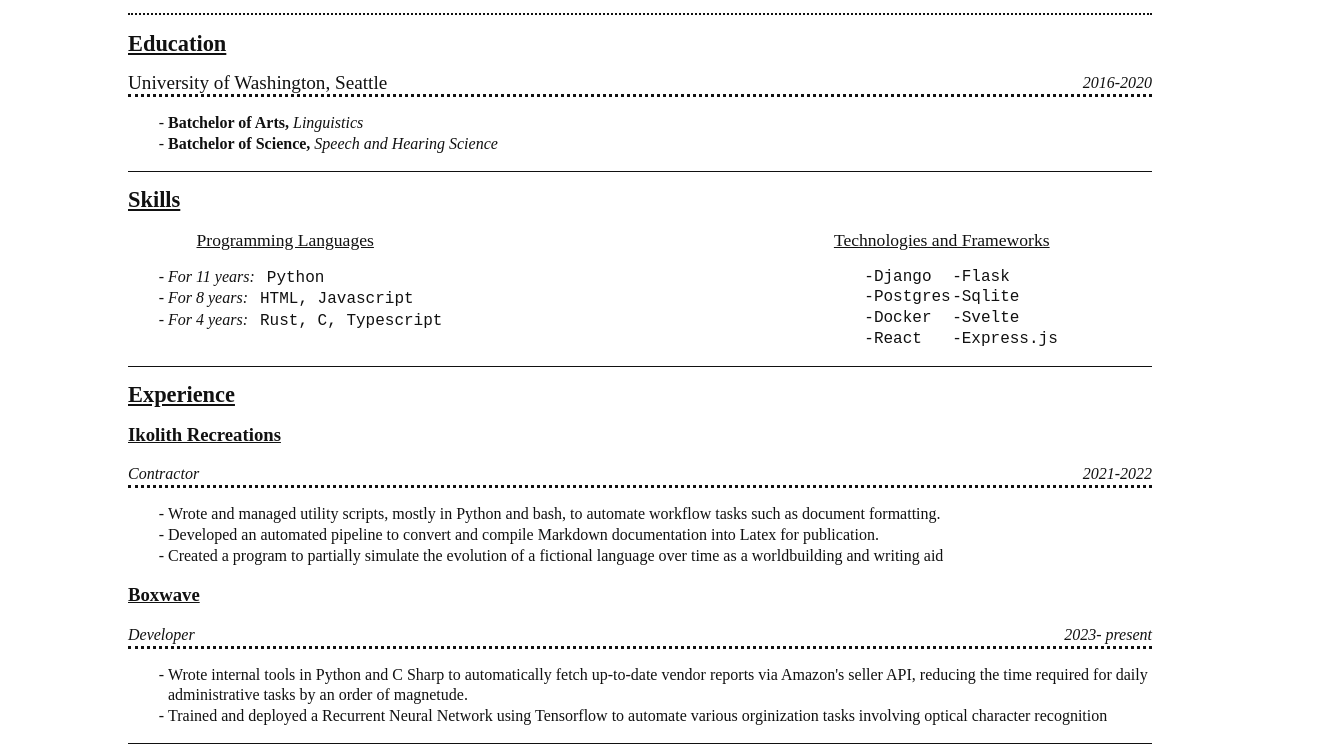
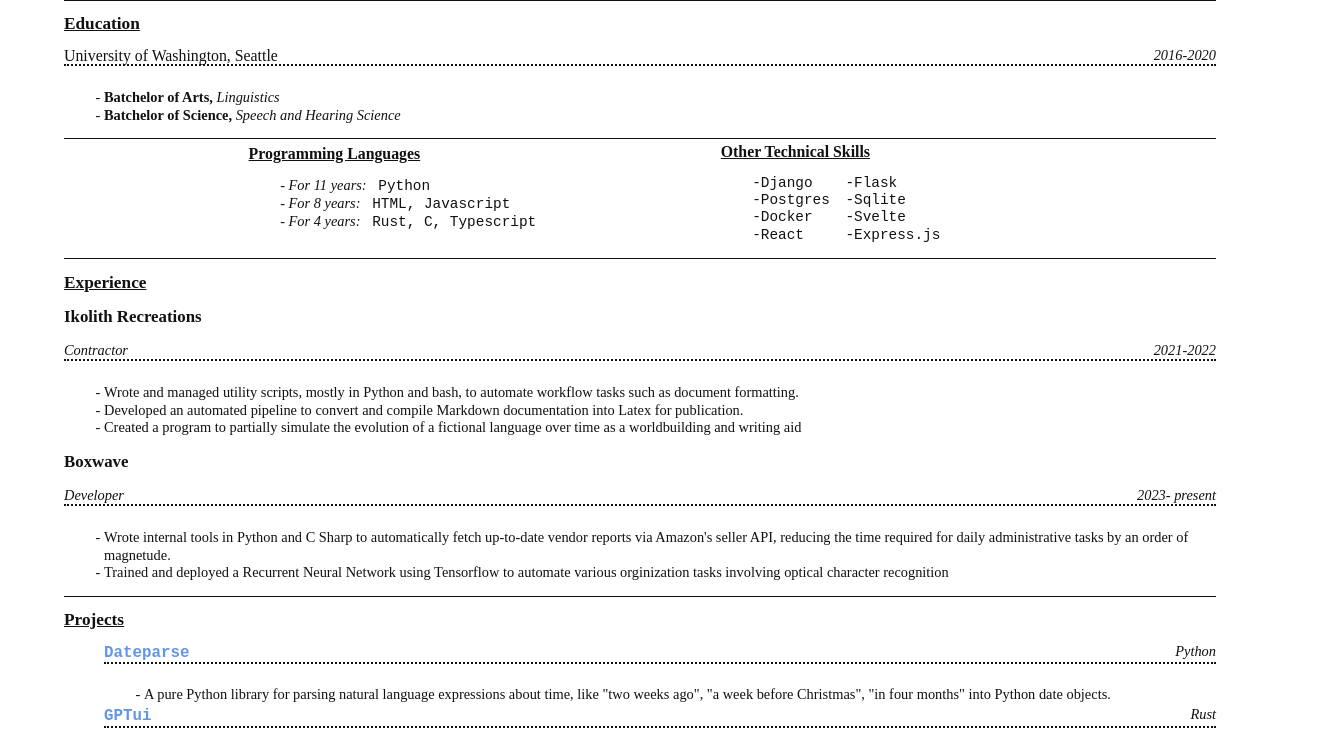
Before and after one commit to keagud/Resume, a website: page html/output_pdf.html in a window 1280 px wide. Shown: the part 104-851 px from the top of the page, 1327 px wide, since content can reach past the window. Drawn offline with Linux system fonts and the light colour scheme; a web font is replaced by a local one.

Commit message:
pdf generation

```diff
--- a/html/output_pdf.html
+++ b/html/output_pdf.html
@@ -19,11 +19,11 @@
 
 body {
   font-family: "IBM Plex Sans";
-  margin-left: 10%;
-  margin-right: 10%;
+  margin-left: 5%;
+  margin-right: 5%;
   color: #111;
-  line-height: 1.3em;
-  font-size: 1em;
+  line-height: 1.2em;
+  font-size: 0.9em;
 }
 .container {
   display: flex;
@@ -40,7 +40,7 @@
 .resume-header {
   display: flex;
   justify-content: space-around;
-  border-bottom: dotted 2px;
+  border-bottom: solid 2px;
   padding-bottom: 1em;
 }
 
@@ -67,7 +67,7 @@
 
 .section-title {
   text-decoration: underline;
-  font-size: 1.4em;
+  font-size: 1.2em;
 }
 .personal-links {
   display: flex;
@@ -90,7 +90,8 @@
 
 .skills-container {
   display: flex;
-  justify-content: space-between;
+  justify-content: space-evenly;
+  align-content: start;
   padding-right: 10%;
   flex-direction: row;
 }
@@ -99,6 +100,7 @@
 #skills-section-other-tech ul {
   display: grid;
   grid-template-columns: 50% 50%;
+  column-gap: 10%;
   /* column-count: 2; */
   list-style-type: "-";
 }
@@ -124,14 +126,9 @@
 #section-nav-bar {
   display: none;
 }
+
 .section-nav-bar-link {
   display: hidden;
-  display: inline-block;
-  padding: 0 1em;
-  margin-bottom: 1.3em;
-}
-.past-job-company {
-  text-decoration: underline;
 }
 .past-job-title {
   font-style: italic;
@@ -140,20 +137,21 @@
   border-bottom: solid 0.1em;
 }
 
-.skill-subsection-title,
 .subsection-title {
   margin-bottom: 0;
-  margin-top: 0;
+  margin-top: 2%;
+  text-decoration-line: underline;
+
 }
 
 .skill-subsection-title {
   font-weight: normal;
-  font-size: 1.1em;
+  font-size: 1em;
   text-decoration-line: underline;
 }
 
 .subsection-title {
-  font-size: 1.2em;
+  font-size: 1.1em;
 }
 ul {
   list-style-type: "- ";
@@ -173,11 +171,12 @@
 .education-institution-summary {
   display: flex;
   justify-content: space-between;
-  border-bottom: dotted;
+  border-bottom: 2px dotted;
+  margin-bottom: 2%;
   align-content: end;
 }
 .project-item {
-  padding-bottom: 1em;
+  padding-bottom: 0.2em;
 }
 .project-keywords,
 .past-job-timespan,
@@ -188,11 +187,16 @@
 }
 .project-title-header,
 .education-institution-name {
-  font-size: 1.2em;
+  font-size: 1.1em;
   margin-bottom: 0%;
 }
 .education-degree-type {
   font-weight: bold;
+}
+
+#other-interests{
+  border: none;
+
 }
 
     </style>
@@ -254,13 +258,10 @@
       </ul>
     </div>
     <div class="resume-section" id="skills">
-      <h2 class="section-title">Skills</h2>
       <div class="skills-container">
         <div id="skills-section-programming-languages">
-          <span class="container">
-            <h3 class="skill-subsection-title">Programming Languages</h3>
-          </span>
-          <ul>
+          <h3 class="subsection-title" >Programming Languages</h3>
+          <ul id="programming-languages-list">
             <li>
               <span class="lang-duration">For 11 years:</span>
               <span class="lang-name">Python</span>
@@ -276,10 +277,8 @@
           </ul>
         </div>
         <div id="skills-section-other-tech">
-          <span class="container">
-            <h3 class="skill-subsection-title">Technologies and Frameworks</h3>
-          </span>
-          <ul>
+          <h3 class="subsection-title">Other Technical Skills</h3>
+          <ul id="skill-list">
             <li class="tech-skill">Django</li>
             <li class="tech-skill">Flask</li>
             <li class="tech-skill">Postgres</li>
@@ -340,27 +339,22 @@
       <h2 class="section-title">Projects</h2>
       <ul>
         <li class="project-item">
-          <span class="project-header"
-            ><span class="project-title-header"
-              ><a href="https://github.com/keagud/resume">Resume</a></span
-            >
-            <span class="project-keywords"
-              ><span class="project-keyword">Python,</span>
-              <span class="project-keyword">TeX,</span>
-              <span class="project-keyword">HTML/CSS,</span>
-              <span class="project-keyword">Shell</span></span
-            ></span
-          >
+          <span class="project-header" >
+            <span class="project-title-header" >
+              <a href="https://github.com/keagud/dateparse">Dateparse
+              </a>
+            </span >
+            <span class="project-keywords">
+              <span class="project-keyword">Python</span>
+            </span>
+          </span>
+
+
           <ul class="project-bullet-points-list">
             <li>
-              A series of scripts to validate, populate, and render a resume
-              based on an XML document. Yes, this document you are currently
-              reading is also a programming project.
-            </li>
-            <li>
-              HTML and TeX versions are generated simultaneously using the
-              Jinja2 template language, to ensure the Web and PDF versions
-              remain in sync.
+              A pure Python library for parsing natural
+              language expressions about time, like "two weeks ago", "a week
+              before Christmas", "in four months" into Python date objects.
             </li>
           </ul>
         </li>
--- a/html/pdf.css
+++ b/html/pdf.css
@@ -10,11 +10,11 @@
 
 body {
   font-family: "IBM Plex Sans";
-  margin-left: 10%;
-  margin-right: 10%;
+  margin-left: 5%;
+  margin-right: 5%;
   color: #111;
-  line-height: 1.3em;
-  font-size: 1em;
+  line-height: 1.2em;
+  font-size: 0.9em;
 }
 .container {
   display: flex;
@@ -31,7 +31,7 @@
 .resume-header {
   display: flex;
   justify-content: space-around;
-  border-bottom: dotted 2px;
+  border-bottom: solid 2px;
   padding-bottom: 1em;
 }
 
@@ -58,7 +58,7 @@
 
 .section-title {
   text-decoration: underline;
-  font-size: 1.4em;
+  font-size: 1.2em;
 }
 .personal-links {
   display: flex;
@@ -81,7 +81,8 @@
 
 .skills-container {
   display: flex;
-  justify-content: space-between;
+  justify-content: space-evenly;
+  align-content: start;
   padding-right: 10%;
   flex-direction: row;
 }
@@ -90,6 +91,7 @@
 #skills-section-other-tech ul {
   display: grid;
   grid-template-columns: 50% 50%;
+  column-gap: 10%;
   /* column-count: 2; */
   list-style-type: "-";
 }
@@ -115,14 +117,9 @@
 #section-nav-bar {
   display: none;
 }
+
 .section-nav-bar-link {
   display: hidden;
-  display: inline-block;
-  padding: 0 1em;
-  margin-bottom: 1.3em;
-}
-.past-job-company {
-  text-decoration: underline;
 }
 .past-job-title {
   font-style: italic;
@@ -131,20 +128,21 @@
   border-bottom: solid 0.1em;
 }
 
-.skill-subsection-title,
 .subsection-title {
   margin-bottom: 0;
-  margin-top: 0;
+  margin-top: 2%;
+  text-decoration-line: underline;
+
 }
 
 .skill-subsection-title {
   font-weight: normal;
-  font-size: 1.1em;
+  font-size: 1em;
   text-decoration-line: underline;
 }
 
 .subsection-title {
-  font-size: 1.2em;
+  font-size: 1.1em;
 }
 ul {
   list-style-type: "- ";
@@ -164,11 +162,12 @@
 .education-institution-summary {
   display: flex;
   justify-content: space-between;
-  border-bottom: dotted;
+  border-bottom: 2px dotted;
+  margin-bottom: 2%;
   align-content: end;
 }
 .project-item {
-  padding-bottom: 1em;
+  padding-bottom: 0.2em;
 }
 .project-keywords,
 .past-job-timespan,
@@ -179,9 +178,14 @@
 }
 .project-title-header,
 .education-institution-name {
-  font-size: 1.2em;
+  font-size: 1.1em;
   margin-bottom: 0%;
 }
 .education-degree-type {
   font-weight: bold;
 }
+
+#other-interests{
+  border: none;
+
+}
```
Also changed, not shown: html/convert.js (added, +17 -0 lines), html/input.html (+18 -28 lines), html/package.json (added, +15 -0 lines), html/pnpm-lock.yaml (added), 2 other files.
